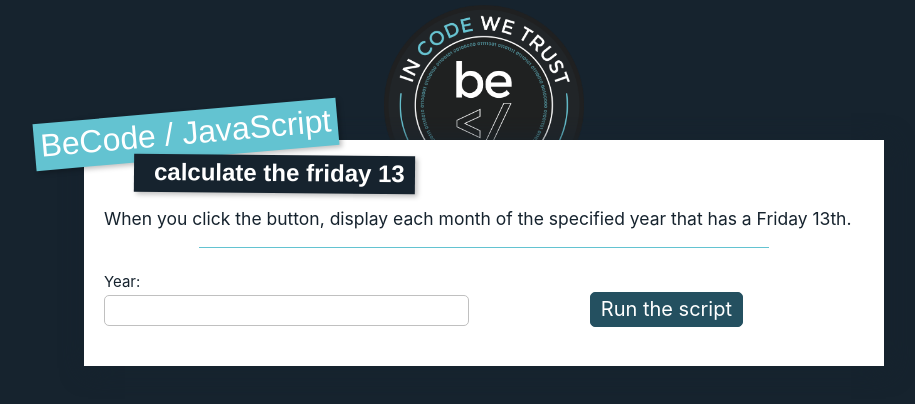
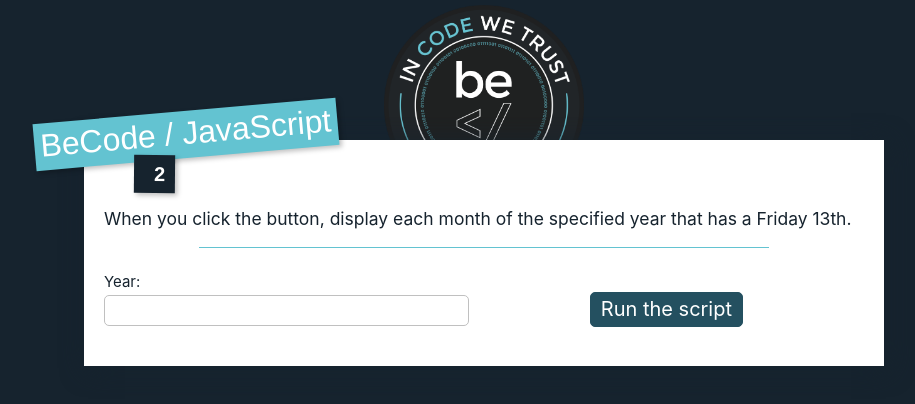
Before and after one commit to z3no/javascript, a website: page js-complete-course/03-dates/05-get-spooky-fridays-Optional/index.html in a window 1280 px wide. Both pictures are taken after a click on the button "Run the script". Shown: the whole page, without its empty margins (156-1071 px from the left). Drawn offline with Linux system fonts and the light colour scheme.

Commit message:
Finished exercise 5 of chapter 3, made it with the help of Pablo

```diff
--- a/js-complete-course/03-dates/05-get-spooky-fridays-Optional/index.html
+++ b/js-complete-course/03-dates/05-get-spooky-fridays-Optional/index.html
@@ -13,7 +13,7 @@
             <header>
                 <h1>BeCode / JavaScript</h1>
                 <h2>
-                    <strong>calculate the friday 13</strong>
+                    <strong id="target">calculate the friday 13</strong>
                 </h2>
             </header>
             <div class="content">
--- a/js-complete-course/03-dates/05-get-spooky-fridays-Optional/script.js
+++ b/js-complete-course/03-dates/05-get-spooky-fridays-Optional/script.js
@@ -9,8 +9,24 @@
 // NOTE: don't focus on the existing code structure for now.
 // You will have time to focus on it later.
 
-(function() {
+const btn = document.getElementById('run');
 
-    // your code here
+btn.addEventListener('click', function calcSpecificDay(){
 
-})();
+    let getYear = document.getElementById('year').value;
+
+    let counter = 0;
+
+    for (i = 0; i <= 11; i++) {
+
+        let date = new Date(i + "/13/" + getYear);
+
+        if (date.getDay() === 5) {
+            counter++;
+        }
+    }
+
+    document.getElementById("target").innerHTML = counter;
+    console.log(counter);
+
+});
```
